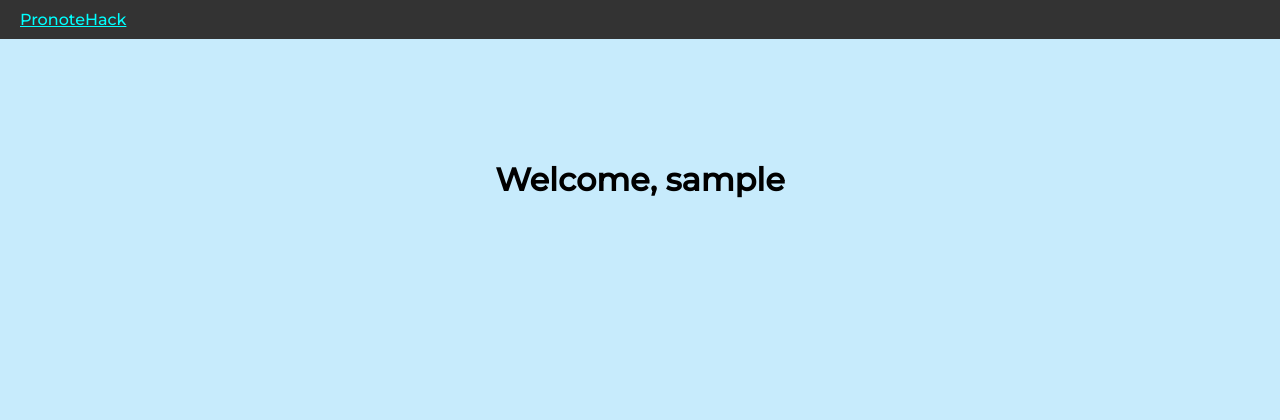
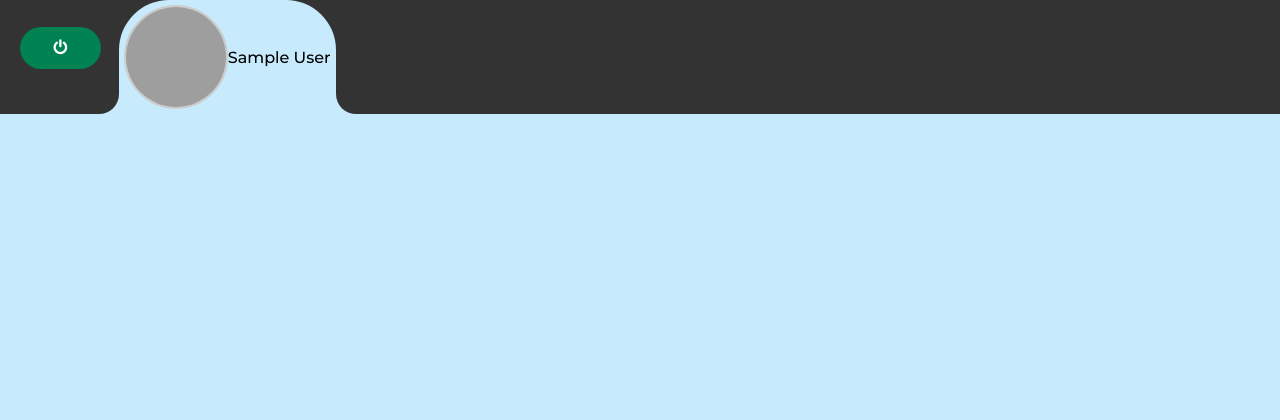
Before and after one commit to Politofr09/PronoteHack, a Flask app: page /dashboard in a window 1280 px wide. Shown: the top 420 px of the page. Run offline with Flask 3, Linux system fonts and the light colour scheme; the visitor is signed in with stand-in values (Sample User, id 1); grey boxes are pictures that could not be loaded.

Commit message:
ui improvements part 2

```diff
--- a/app/routes.py
+++ b/app/routes.py
@@ -19,6 +19,8 @@ def login():
 
         if client.logged_in:
             session['username'] = username  # Store username in session
+            session['full_name'] = client.info.name
+            session['profile_picture'] = client.info.profile_picture.url
             return redirect(url_for('main_routes.dashboard'))
 
         else:
@@ -28,5 +30,8 @@ def login():
 
 @main_routes.route('/dashboard')
 def dashboard():
-    username = session.get('username')  # Get username from session
-    return render_template('dashboard.html', username=username)
+    return render_template('dashboard.html',
+                           username=session.get('username'),
+                           full_name=session.get('full_name'),
+                           profile_picture=session.get('profile_picture'),
+                           )
--- a/app/static/css/styles.css
+++ b/app/static/css/styles.css
@@ -14,22 +14,68 @@ body {
 header {
     background-color: #333;
     color: #fff;
-    padding: 10px 20px;
+    padding: 0;
     margin: 0;
-    text-align: left;
+    /* text-align: left; */
+    display: flex;
+    justify-content: baseline;
+}
+
+.off-button-container {
+    margin: 0 45px 0 20px;
+}#off-button {
+    margin-top: 50%;
+    width: 150%;
+}
+
+.profile-picture-container {
+    display: flex;
+    justify-content: center;
+    align-items: center;
+    padding: 5px;
+    background-color: #c7ebfc;
+    border-radius: 50px 50px 0 0; /* Rounded top corners */
+    position: relative; /* Make it a positioning context for the pseudo-elements */
+}
+
+/* Pseudo-element for the left corner */
+.profile-picture-container::before,
+.profile-picture-container::after {
+    content: "";
+    position: absolute;
+    top: 74px;
+    left: 100%;
+    height: 40px;
+    width: 40px;
+    background: transparent;
+
+    border-bottom-left-radius: 50%;
+
+    box-shadow: 0 20px 0 0 #c7ebfc;
+    z-index: 0;
+}
+
+.profile-picture-container::before {
+    border-bottom-left-radius: 0;
+    border-bottom-right-radius: 50%;
+    left: -40px;
+}
+
+.profile-picture {
+    width: 100px;
+    height: 100px;
+    overflow: hidden;
+    object-fit: cover;
+    object-position: center;
+    border-radius: 50%;
+    border: 2px solid #ccc;
+    z-index: 2;
 }
 
 .dashboard {
     display: grid;
     grid-template-columns: repeat(auto-fill, minmax(300px, 1fr));
     gap: 20px;
-}
-
-.card {
-    background-color: white;
-    padding: 20px;
-    border-radius: 8px;
-    box-shadow: 0 2px 5px rgba(0, 0, 0, 0.1);
 }
 
 .login-container {
--- a/app/templates/base.html
+++ b/app/templates/base.html
@@ -4,10 +4,12 @@
     <meta charset="UTF-8">
     <meta name="viewport" content="width=device-width, initial-scale=1.0">
     <link rel="stylesheet" href="{{ url_for('static', filename='css/styles.css') }}">
+    <link rel="stylesheet" href="https://cdnjs.cloudflare.com/ajax/libs/font-awesome/4.7.0/css/font-awesome.min.css">
     <title>{% block title %}My App{% endblock %}</title>
 </head>
 <body>
-    <header><a href="/" style="color: aqua;">PronoteHack</a>
+    <header>
+        {% block header %}<a href="/" style="color: aqua;">PronoteHack</a>{% endblock %}
     </header>
 
     <main>
--- a/app/templates/dashboard.html
+++ b/app/templates/dashboard.html
@@ -2,9 +2,28 @@
 
 {% block title %}Dashboard{% endblock %}
 
+{% block header %}
+
+<div class="off-button-container">
+    <button id="off-button" class="button">
+        <a style="color: white; text-decoration: none;" href="/login" class="fa fa-power-off"></a>
+    </button>
+</div>
+
+<div class="profile-picture-container">
+
+    {% if profile_picture %}
+    <img class="profile-picture" width="50px" src="{{ profile_picture }}" alt="Profile Picture" />
+    {% endif %}
+
+    <p style="color: black;">{{full_name}}</p>
+
+</div>
+
+{% endblock %}
+
 {% block content %}
 <div class="dashboard-container">
-    <h1>Welcome, {{ username }}</h1>
-    <!-- Dashboard content goes here -->
+
 </div>
 {% endblock %}
```
